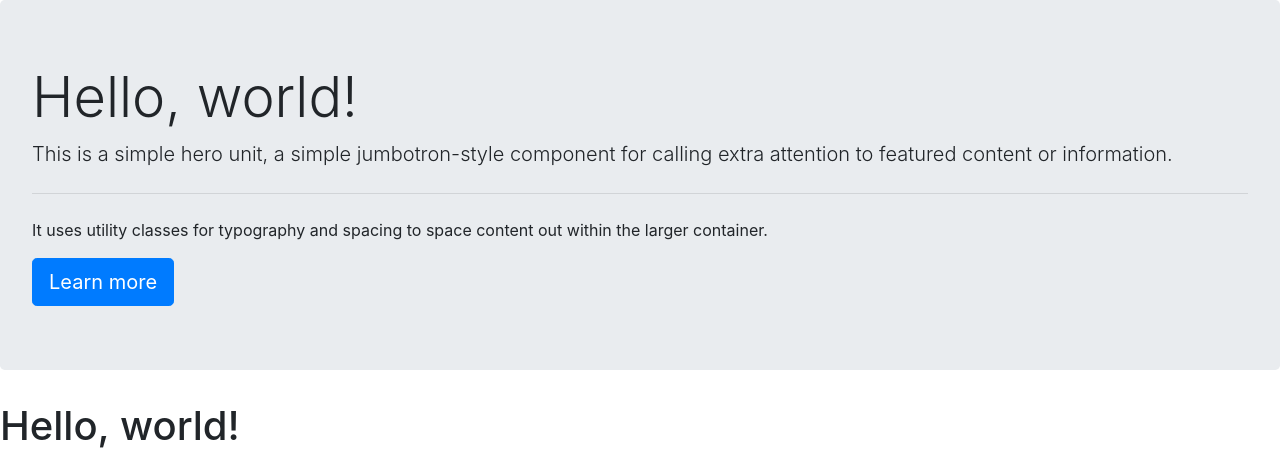
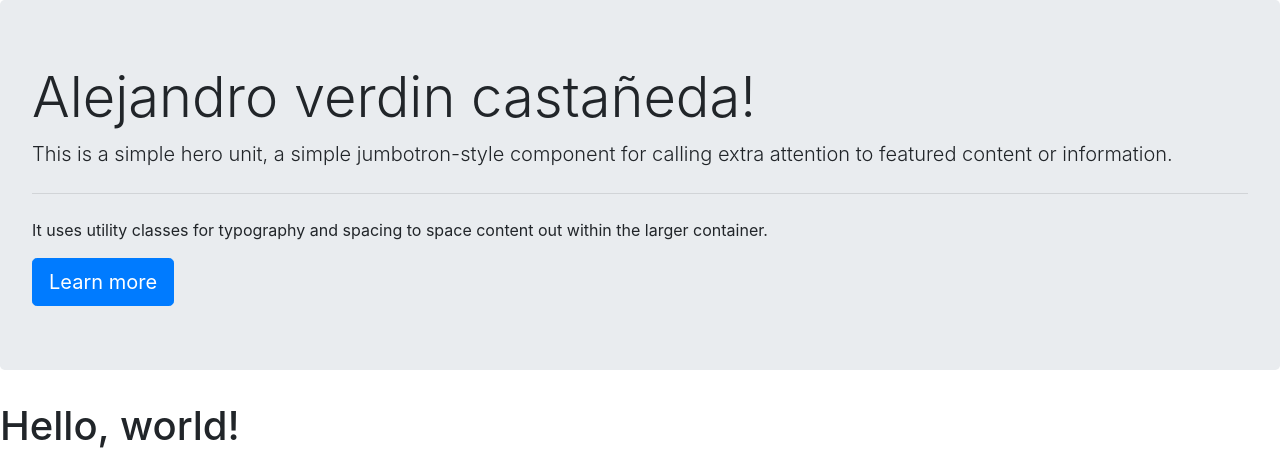
Before and after one commit to teslajuarez/miniproyecto_alejandro, a CodeIgniter 4 app: the page made by codeingniter/app/Views/listado.php in a window 1280 px wide. Shown: the top 449 px of the page. Run offline with PHP 8.4 and a stand-in for CodeIgniter, Linux system fonts and the light colour scheme; the template is opened without the code that fills it, so the values that code supplies are empty; some libraries are stand-ins or nearby versions.

Commit message:
Update listado.php

```diff
--- a/codeingniter/app/Views/listado.php
+++ b/codeingniter/app/Views/listado.php
@@ -11,7 +11,7 @@
     <title>Hello, world!</title>
   </head>
   <div class="jumbotron">
-  <h1 class="display-4">Hello, world!</h1>
+  <h1 class="display-4">Alejandro verdin castañeda!</h1>
   <p class="lead">This is a simple hero unit, a simple jumbotron-style component for calling extra attention to featured content or information.</p>
   <hr class="my-4">
   <p>It uses utility classes for typography and spacing to space content out within the larger container.</p>
```
